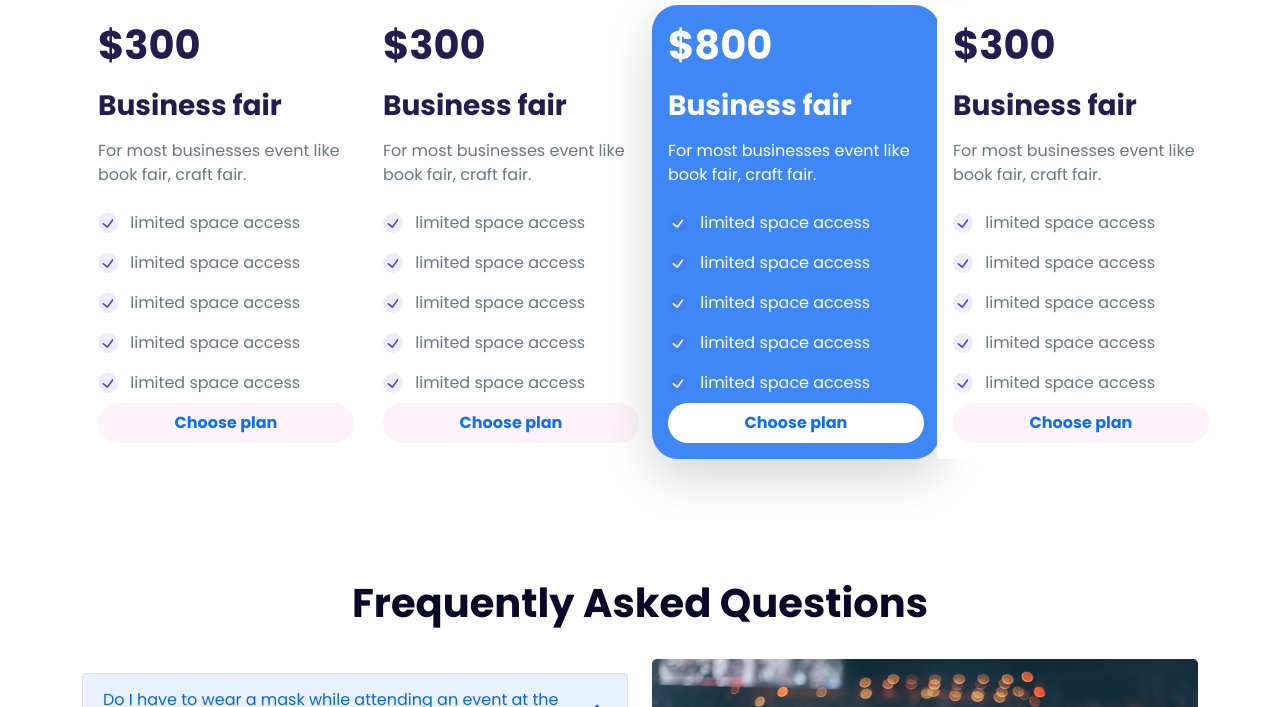
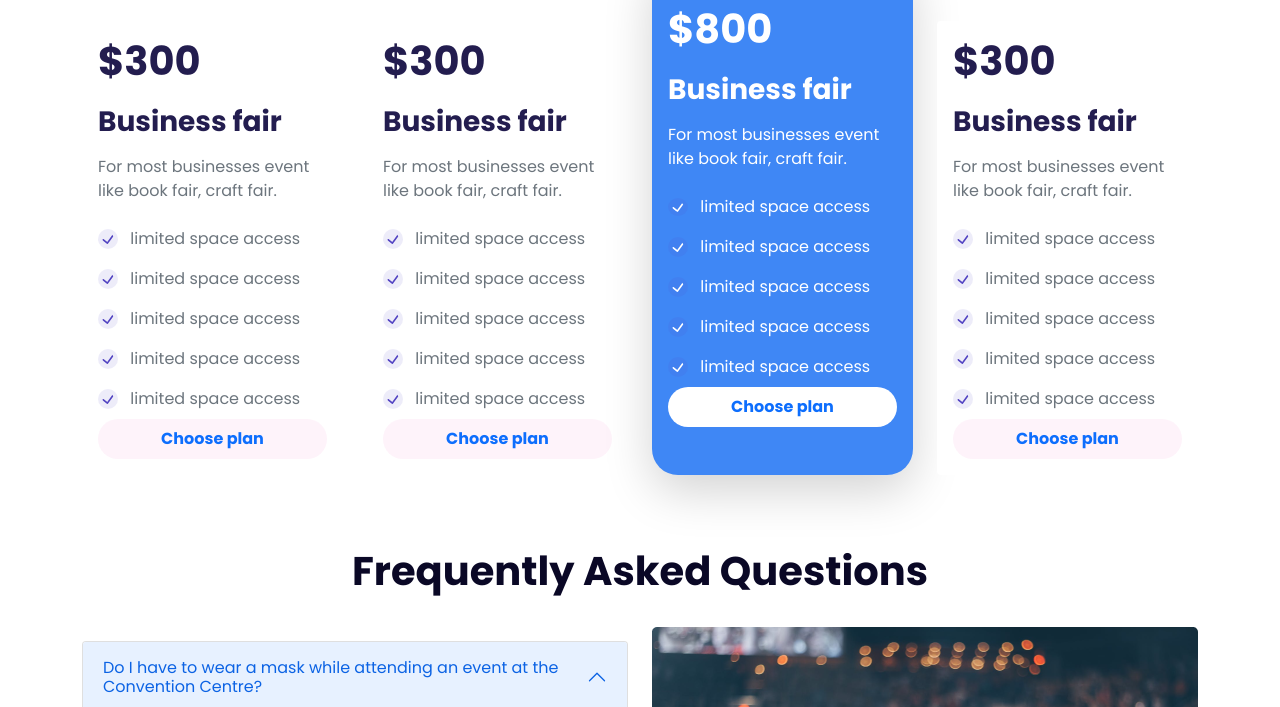
Before and after one commit to rokib97/convension-center, a plain HTML site: page index.html in a window 1280 px wide. Shown: the part 776-1483 px from the top of the page. Drawn offline with nearby package versions, Linux system fonts and the light colour scheme.

Commit message:
updated pakage

```diff
--- a/index.html
+++ b/index.html
@@ -187,11 +187,13 @@
     <main>
       <!-- pakages section  -->
       <section>
-        <div class="container py-5">
+        <div class="container">
           <h1 class="text-center fw-bolder my-font-color py-5">Our package</h1>
-          <div>
-            <div class="row">
-              <div class="col-lg-3">
+          <div class="">
+            <div class="row g-4">
+              <div
+                class="col-sm-12 col-md-6 col-lg-3 d-flex align-items-end justify-content-center"
+              >
                 <div class="card border-0" style="width: 18rem">
                   <div class="card-body">
                     <h1 class="card-title fw-bolder pakage-color">$300</h1>
@@ -261,7 +263,9 @@
                   </div>
                 </div>
               </div>
-              <div class="col-lg-3">
+              <div
+                class="col-sm-12 col-md-6 col-lg-3 d-flex align-items-end justify-content-center"
+              >
                 <div class="card border-0" style="width: 18rem">
                   <div class="card-body">
                     <h1 class="card-title fw-bolder pakage-color">$300</h1>
@@ -331,12 +335,14 @@
                   </div>
                 </div>
               </div>
-              <div class="col-lg-3">
+              <div
+                class="col-sm-12 col-md-6 col-lg-3 d-flex align-items-start justify-content-center"
+              >
                 <div
                   class="card border-0 shadow-lg card-background"
                   style="width: 18rem"
                 >
-                  <div class="card-body">
+                  <div class="card-body py-5">
                     <h1 class="card-title fw-bolder pakage-color text-white">
                       $800
                     </h1>
@@ -418,7 +424,9 @@
                   </div>
                 </div>
               </div>
-              <div class="col-lg-3">
+              <div
+                class="col-sm-12 col-md-6 col-lg-3 d-flex align-items-end justify-content-center"
+              >
                 <div class="card border-0" style="width: 18rem">
                   <div class="card-body">
                     <h1 class="card-title fw-bolder pakage-color">$300</h1>
```
